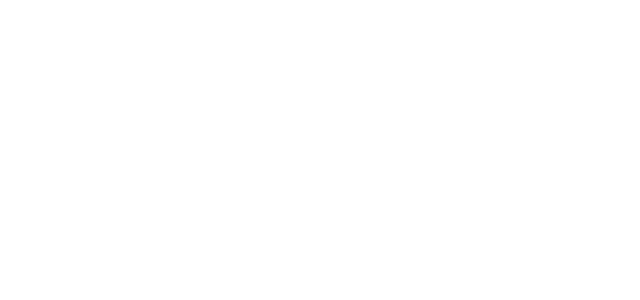
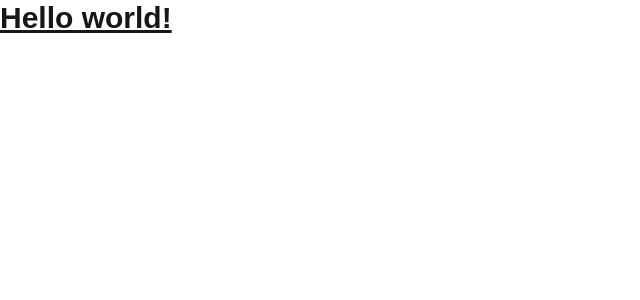
Before and after one commit to konrad2002/BallotBox, a Next.js app: page / in a window 1280 px wide. Shown: the top 300 px of the page, without its empty margins (0-640 px from the left). Built offline with nearby package versions, Linux system fonts and the light colour scheme.

Commit message:
add tailwind

```diff
--- a/package.json
+++ b/package.json
@@ -9,9 +9,12 @@
     "lint": "eslint"
   },
   "dependencies": {
+    "@tailwindcss/postcss": "^4.1.18",
     "next": "16.1.4",
+    "postcss": "^8.5.6",
     "react": "19.2.3",
-    "react-dom": "19.2.3"
+    "react-dom": "19.2.3",
+    "tailwindcss": "^4.1.18"
   },
   "devDependencies": {
     "@types/node": "^20",
--- /dev/null
+++ b/postcss.config.mjs
@@ -0,0 +1,6 @@
+const config = {
+    plugins: {
+        "@tailwindcss/postcss": {},
+    },
+};
+export default config;
--- a/src/app/globals.css
+++ b/src/app/globals.css
@@ -1,3 +1,5 @@
+@import "tailwindcss";
+
 :root {
   --background: #ffffff;
   --foreground: #171717;
--- a/src/app/page.tsx
+++ b/src/app/page.tsx
@@ -1,6 +1,10 @@
 
 export default function Home() {
   return (
-    <></>
+    <>
+      <h1 className="text-3xl font-bold underline">
+        Hello world!
+      </h1>
+    </>
   );
 }
```
Also changed, not shown: 1 other file (tests, documents, lock files or other folders).
